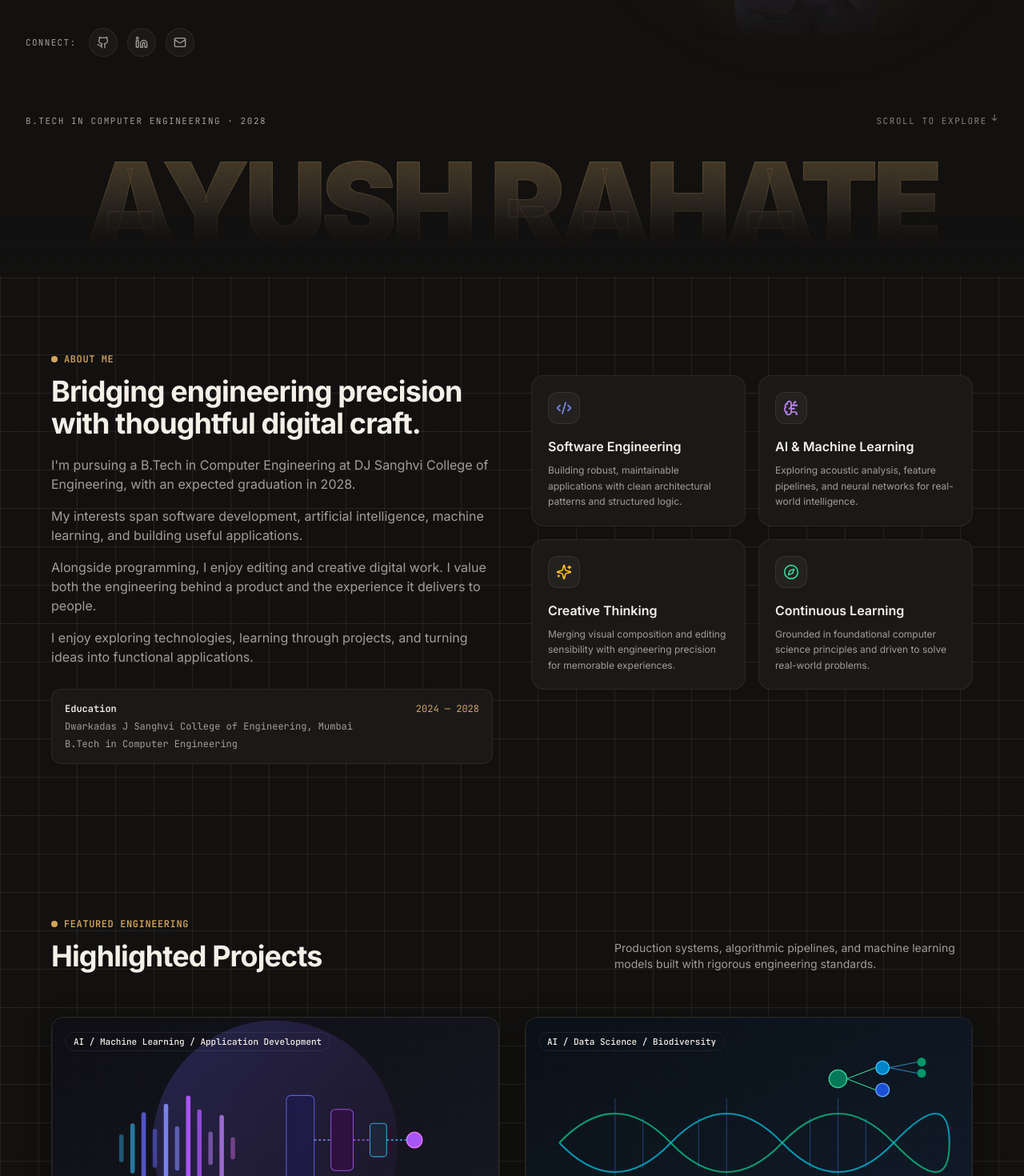
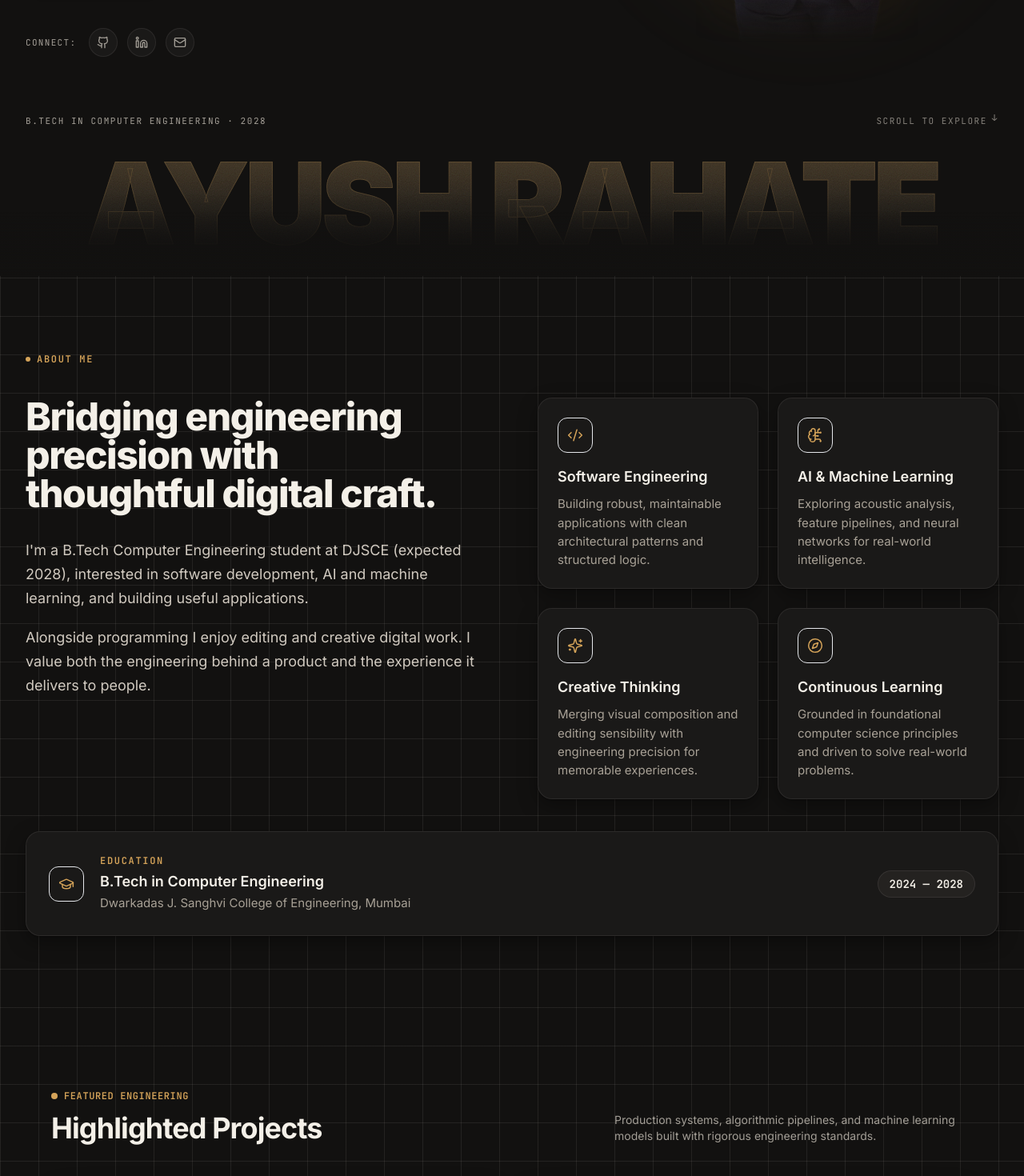
Before and after one commit to AyuRahate/portfolio, a Next.js app: page / in a window 1280 px wide. Shown: the part 757-2227 px from the top of the page at 80% size. Built offline with nearby package versions, Linux system fonts and the light colour scheme.

Commit message:
fix(about): contrast tokens, uniform accent icon tiles, balanced 2-column grid, and opaque cards

```diff
--- a/src/app/globals.css
+++ b/src/app/globals.css
@@ -25,6 +25,16 @@
   --name-grad-bottom: rgba(212, 163, 89, 0.01);
   --name-stroke: rgba(212, 163, 89, 0.18);
   --name-spotlight: rgba(224, 180, 110, 0.45);
+
+  /* About Section & Typography Tokens (Dark) */
+  --text-strong: #F4F0E8;
+  --text-body: #D1CAC0;
+  --text-muted: #A8A196;
+  --about-card-bg: #1A1918;
+  --about-card-border: rgba(244, 240, 232, 0.08);
+  --about-card-border-hover: rgba(212, 163, 89, 0.28);
+  --about-card-shadow: 0 1px 2px rgba(0, 0, 0, 0.35), 0 8px 24px rgba(0, 0, 0, 0.35);
+  --about-card-shadow-hover: 0 4px 8px rgba(0, 0, 0, 0.4), 0 12px 32px rgba(0, 0, 0, 0.45);
 }
 
 [data-theme="light"] {
@@ -32,8 +42,8 @@
   --foreground: #1C1917;
   --surface: #FAF6F0;
   --surface-elevated: #E8E0D4;
-  --surface-border: rgba(28, 25, 23, 0.08);
-  --surface-border-hover: rgba(28, 25, 23, 0.18);
+  --surface-border: rgba(28, 25, 23, 0.045);
+  --surface-border-hover: rgba(28, 25, 23, 0.16);
   --muted: #E5DDD0;
   --muted-foreground: #78716C;
   --accent: #9E6C28;
@@ -50,6 +60,16 @@
   --name-grad-bottom: rgba(40, 36, 32, 0.02);
   --name-stroke: rgba(158, 108, 40, 0.18);
   --name-spotlight: rgba(158, 108, 40, 0.38);
+
+  /* About Section & Typography Tokens (Light) */
+  --text-strong: #1f1a16;
+  --text-body: #5a5148;
+  --text-muted: #6f655b;
+  --about-card-bg: #FBF8F2;
+  --about-card-border: rgba(60, 40, 20, 0.10);
+  --about-card-border-hover: rgba(158, 108, 40, 0.30);
+  --about-card-shadow: 0 1px 2px rgba(60, 40, 20, 0.06), 0 8px 24px rgba(60, 40, 20, 0.06);
+  --about-card-shadow-hover: 0 3px 6px rgba(60, 40, 20, 0.08), 0 12px 28px rgba(60, 40, 20, 0.10);
 }
 
 * {
@@ -212,3 +232,26 @@ body {
     --name-spotlight: transparent !important;
   }
 }
+
+/* About section card styling */
+.about-card {
+  background-color: var(--about-card-bg);
+  border: 1px solid var(--about-card-border);
+  box-shadow: var(--about-card-shadow);
+  border-radius: 18px;
+  transition: transform 200ms ease, box-shadow 200ms ease, border-color 200ms ease;
+}
+
+@media (hover: hover) and (pointer: fine) {
+  .about-card:hover {
+    transform: translateY(-2px);
+    border-color: var(--about-card-border-hover);
+    box-shadow: var(--about-card-shadow-hover);
+  }
+}
+
+@media (prefers-reduced-motion: reduce) {
+  .about-card:hover {
+    transform: none !important;
+  }
+}
--- a/src/components/sections/About.tsx
+++ b/src/components/sections/About.tsx
@@ -2,72 +2,81 @@
 
 import React from "react";
 import { motion } from "framer-motion";
-import { Code2, BrainCircuit, Sparkles, Compass, User } from "lucide-react";
+import { Code2, BrainCircuit, Sparkles, Compass, GraduationCap } from "lucide-react";
 import { personalData } from "@/data/personal";
 
 const iconMap: Record<string, React.ReactNode> = {
-  Code2: <Code2 className="w-5 h-5 text-indigo-400" />,
-  BrainCircuit: <BrainCircuit className="w-5 h-5 text-purple-400" />,
-  Sparkles: <Sparkles className="w-5 h-5 text-amber-400" />,
-  Compass: <Compass className="w-5 h-5 text-emerald-400" />,
+  Code2: <Code2 className="w-5 h-5 text-[var(--accent)] stroke-[1.8]" />,
+  BrainCircuit: <BrainCircuit className="w-5 h-5 text-[var(--accent)] stroke-[1.8]" />,
+  Sparkles: <Sparkles className="w-5 h-5 text-[var(--accent)] stroke-[1.8]" />,
+  Compass: <Compass className="w-5 h-5 text-[var(--accent)] stroke-[1.8]" />,
 };
 
 export function About() {
   return (
-    <section id="about" className="py-24 px-4 sm:px-6 relative">
-      <div className="max-w-6xl mx-auto">
-        {/* Section Label */}
-        <div className="flex items-center gap-2 mb-3">
-          <span className="w-2 h-2 rounded-full bg-[var(--accent)]" />
-          <span className="font-mono text-xs uppercase tracking-wider text-[var(--accent)] font-semibold">
+    <section id="about" className="py-24 px-4 sm:px-6 lg:px-8 relative overflow-hidden">
+      {/* ── SUBTLE RADIAL MASK FADING GRID LINES BEHIND TEXT COLUMN ── */}
+      <div
+        aria-hidden="true"
+        className="absolute inset-0 pointer-events-none -z-10 bg-[var(--background)] [mask-image:radial-gradient(ellipse_65%_75%_at_22%_45%,rgba(0,0,0,0.85),transparent)]"
+      />
+
+      <div className="max-w-7xl mx-auto">
+        {/* ── SECTION LABEL: PLACED ABOVE TWO-COLUMN GRID ── */}
+        <div className="flex items-center gap-2 mb-8 sm:mb-10">
+          <span className="w-1.5 h-1.5 rounded-full bg-[var(--accent)]" />
+          <span className="font-mono text-xs uppercase tracking-[0.14em] text-[var(--accent)] font-semibold">
             About Me
           </span>
         </div>
 
-        <div className="grid grid-cols-1 lg:grid-cols-12 gap-12 items-start">
-          {/* Left Column: Written Introduction */}
-          <div className="lg:col-span-6 flex flex-col gap-5">
-            <h2 className="text-3xl sm:text-4xl font-bold tracking-tight text-[var(--foreground)]">
-              Bridging engineering precision with thoughtful digital craft.
-            </h2>
+        {/* ── TWO-COLUMN BALANCED GRID ── */}
+        <div className="grid grid-cols-1 lg:grid-cols-12 gap-10 lg:gap-14 xl:gap-16 items-stretch">
+          {/* Left Column: Heading + Tightened Paragraphs */}
+          <div className="lg:col-span-6 flex flex-col justify-between">
+            <div>
+              <h2
+                className="text-3xl sm:text-4xl lg:text-5xl font-extrabold tracking-[-0.03em] text-[var(--text-strong)] leading-[1.1] mb-6 sm:mb-8"
+                style={{ textWrap: "balance" }}
+              >
+                Bridging engineering precision with thoughtful digital craft.
+              </h2>
 
-            <div className="space-y-4 text-sm sm:text-base text-[var(--muted-foreground)] leading-relaxed">
-              {personalData.aboutParagraphs.map((para, idx) => (
-                <p key={idx}>{para}</p>
-              ))}
-            </div>
-
-            <div className="pt-2">
-              <div className="p-4 rounded-xl border border-[var(--surface-border)] bg-[var(--surface)] text-xs font-mono text-[var(--muted-foreground)] flex flex-col gap-1.5">
-                <div className="flex items-center justify-between">
-                  <span className="text-[var(--foreground)] font-semibold">Education</span>
-                  <span className="text-[var(--accent)]">2024 — 2028</span>
-                </div>
-                <p>Dwarkadas J Sanghvi College of Engineering, Mumbai</p>
-                <p>B.Tech in Computer Engineering</p>
+              <div className="space-y-5 text-base sm:text-[18px] text-[var(--text-body)] leading-[1.65] max-w-[60ch]">
+                <p>
+                  I&apos;m a B.Tech Computer Engineering student at DJSCE (expected 2028), interested in software development, AI and machine learning, and building useful applications.
+                </p>
+                <p>
+                  Alongside programming I enjoy editing and creative digital work. I value both the engineering behind a product and the experience it delivers to people.
+                </p>
               </div>
             </div>
           </div>
 
-          {/* Right Column: Creative Bento Grid */}
-          <div className="lg:col-span-6 grid grid-cols-1 sm:grid-cols-2 gap-4">
+          {/* Right Column: 2x2 Bento Cards with equal row height */}
+          <div className="lg:col-span-6 grid grid-cols-1 sm:grid-cols-2 gap-5 sm:gap-6 auto-rows-fr">
             {personalData.bentoHighlights.map((item, idx) => (
               <motion.div
                 key={item.title}
                 initial={{ opacity: 0, y: 16 }}
                 whileInView={{ opacity: 1, y: 0 }}
-                viewport={{ once: true, margin: "-50px" }}
-                transition={{ duration: 0.5, delay: idx * 0.1 }}
-                className="p-5 rounded-2xl border border-[var(--surface-border)] bg-[var(--surface)] hover:border-[var(--surface-border-hover)] hover:bg-[var(--surface-elevated)] transition-all flex flex-col justify-between group shadow-sm"
+                viewport={{ once: true, margin: "-40px" }}
+                transition={{ duration: 0.5, delay: idx * 0.08 }}
+                className="about-card p-5 sm:p-6 flex flex-col justify-between group"
               >
                 <div>
-                  <div className="w-10 h-10 rounded-xl bg-[var(--surface-elevated)] border border-[var(--surface-border)] flex items-center justify-center mb-4 group-hover:scale-105 transition-transform">
-                    {iconMap[item.icon] || <Code2 className="w-5 h-5 text-[var(--accent)]" />}
+                  {/* Uniform Accent Icon Tile */}
+                  <div className="w-11 h-11 rounded-xl bg-[var(--accent)]/12 border border-[var(--accent)]/20 flex items-center justify-center shrink-0 mb-4 transition-transform duration-200 group-hover:scale-105">
+                    {iconMap[item.icon] || <Code2 className="w-5 h-5 text-[var(--accent)] stroke-[1.8]" />}
                   </div>
-                  <h3 className="text-base font-semibold text-[var(--foreground)] mb-2">
+
+                  {/* Card Title */}
+                  <h3 className="text-base sm:text-lg font-semibold text-[var(--text-strong)] mb-2 leading-snug">
                     {item.title}
                   </h3>
-                  <p className="text-xs text-[var(--muted-foreground)] leading-relaxed">
+
+                  {/* Card Description */}
+                  <p className="text-[15px] text-[var(--text-muted)] leading-[1.55]">
                     {item.description}
                   </p>
                 </div>
@@ -75,6 +84,42 @@ export function About() {
             ))}
           </div>
         </div>
+
+        {/* ── FULL-WIDTH BALANCED EDUCATION CARD STRIP ── */}
+        <motion.div
+          initial={{ opacity: 0, y: 16 }}
+          whileInView={{ opacity: 1, y: 0 }}
+          viewport={{ once: true, margin: "-40px" }}
+          transition={{ duration: 0.5, delay: 0.2 }}
+          className="about-card mt-8 sm:mt-10 p-6 sm:p-7 flex flex-col sm:flex-row sm:items-center justify-between gap-5 group"
+        >
+          <div className="flex items-start sm:items-center gap-4 sm:gap-5">
+            {/* Uniform Graduation Cap Tile */}
+            <div className="w-11 h-11 rounded-xl bg-[var(--accent)]/12 border border-[var(--accent)]/20 flex items-center justify-center shrink-0 transition-transform duration-200 group-hover:scale-105">
+              <GraduationCap className="w-5 h-5 text-[var(--accent)] stroke-[1.8]" />
+            </div>
+
+            <div>
+              <div className="flex items-center gap-2 mb-1">
+                <span className="font-mono text-xs uppercase tracking-[0.14em] text-[var(--accent)] font-semibold">
+                  Education
+                </span>
+              </div>
+              <h3 className="text-base sm:text-lg font-semibold text-[var(--text-strong)] leading-snug">
+                B.Tech in Computer Engineering
+              </h3>
+              <p className="text-sm sm:text-[15px] text-[var(--text-muted)] leading-normal mt-0.5 font-normal">
+                Dwarkadas J. Sanghvi College of Engineering, Mumbai
+              </p>
+            </div>
+          </div>
+
+          <div className="flex items-center sm:self-center shrink-0">
+            <span className="font-mono text-xs sm:text-sm font-semibold text-[var(--text-strong)] px-3.5 py-1.5 rounded-full border border-[var(--about-card-border)] bg-[var(--surface-elevated)]">
+              2024 — 2028
+            </span>
+          </div>
+        </motion.div>
       </div>
     </section>
   );
```
